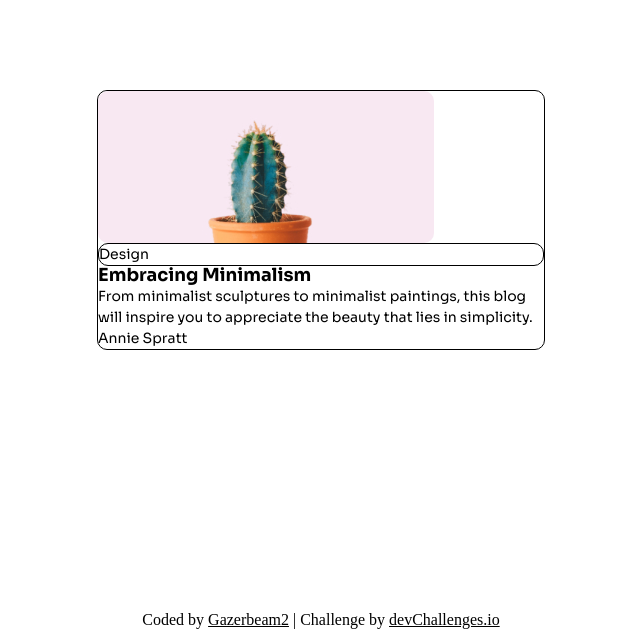
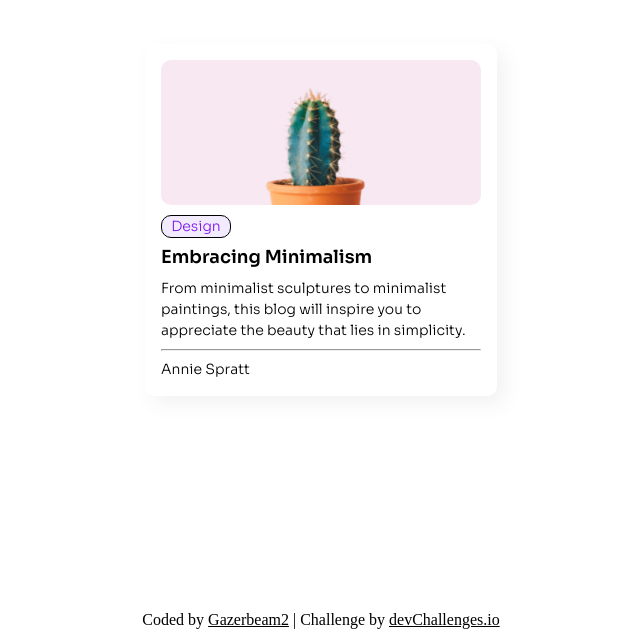
Before and after one commit to Gazerbeam2/devchallenges, a plain HTML site: page Minimal-blog-card-starter-master/index.html in a window 1280 px wide. Shown: the part 168-800 px from the top of the page, without its empty margins (319-959 px from the left). Drawn offline with Linux system fonts and the light colour scheme.

Commit message:
feat: added css styling

```diff
--- a/Minimal-blog-card-starter-master/index.html
+++ b/Minimal-blog-card-starter-master/index.html
@@ -23,7 +23,7 @@
           From minimalist sculptures to minimalist paintings, this blog will
           inspire you to appreciate the beauty that lies in simplicity.
         </p>
-
+        <hr>
         <p>Annie Spratt</p>
     </main>
     <footer>
--- a/Minimal-blog-card-starter-master/styles.css
+++ b/Minimal-blog-card-starter-master/styles.css
@@ -99,30 +99,41 @@ body {
   background-color: #ffffff;
 }
 main {
-  max-width: 28rem;
+  max-width: 22rem;
+  padding: 15px;
   margin: auto;
   justify-content: center;
   align-items: center;
-  border: 0.5px solid black;
+  border: 0.5px solid white;
   border-radius: 10px;
+  /* Box-shadow */
+  box-shadow: 8px 8px 20px 0px rgba(85, 85, 85, 0.08);
 }
 
 img {
   border-radius: 10px;
-  object-fit: cover;
 }
 
 .design_tag_div {
+  max-width: 70px;
   border-radius: 10px;
   border: 0.5px solid black;
+  text-align: center;
+  background-color: #f2eafd;
+  color: #7c19ee;
+  margin-top: 10px;
 }
 
 p {
   font-family: "Sora", sans-serif;
   font-size: 0.875rem;
+  line-height: 1.5;
+  font-weight: 300;
 }
 
 h1 {
   font-family: "Sora", sans-serif;
   font-size: 1.125rem;
+  font-weight: 600;
+  margin: 10px auto;
 }
```
